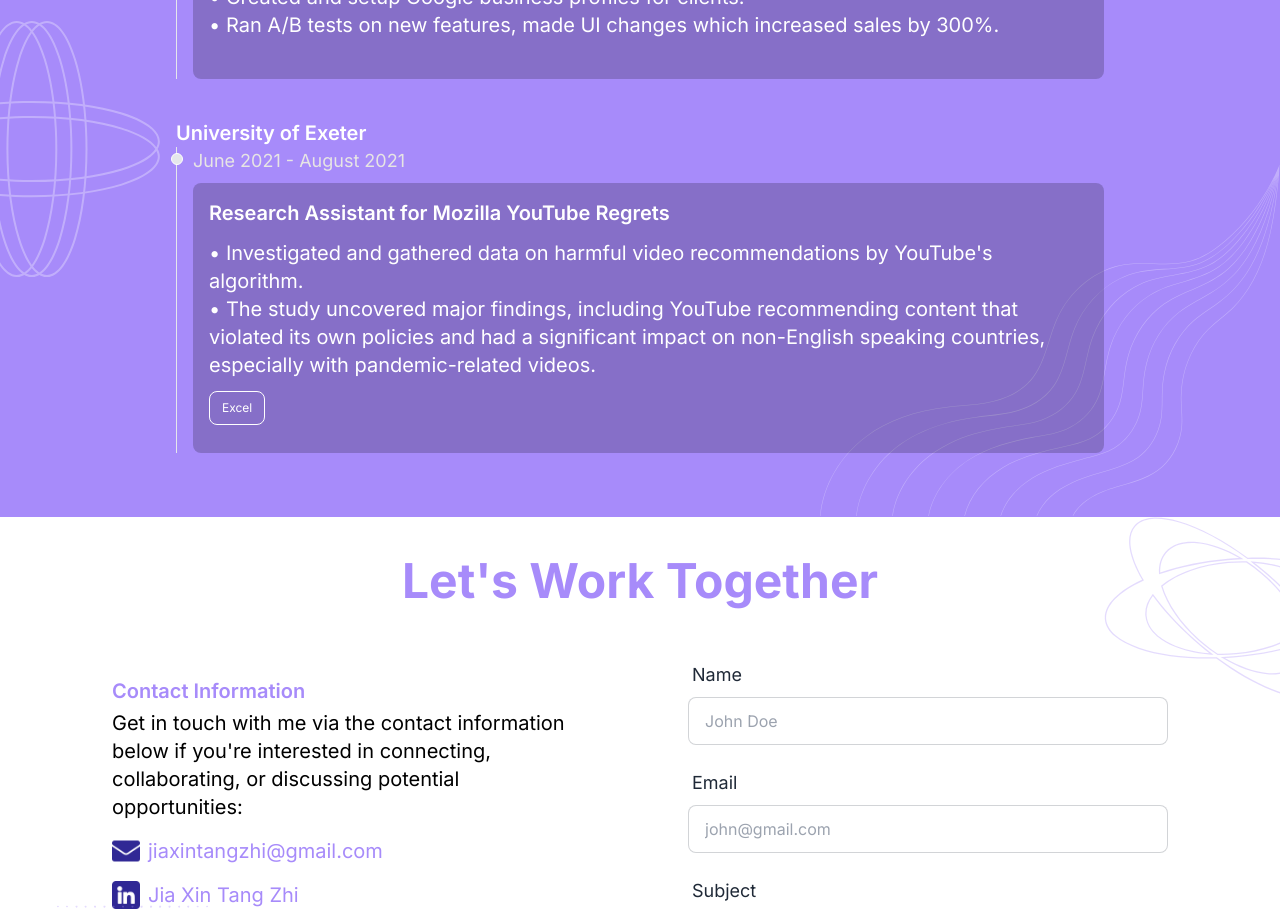
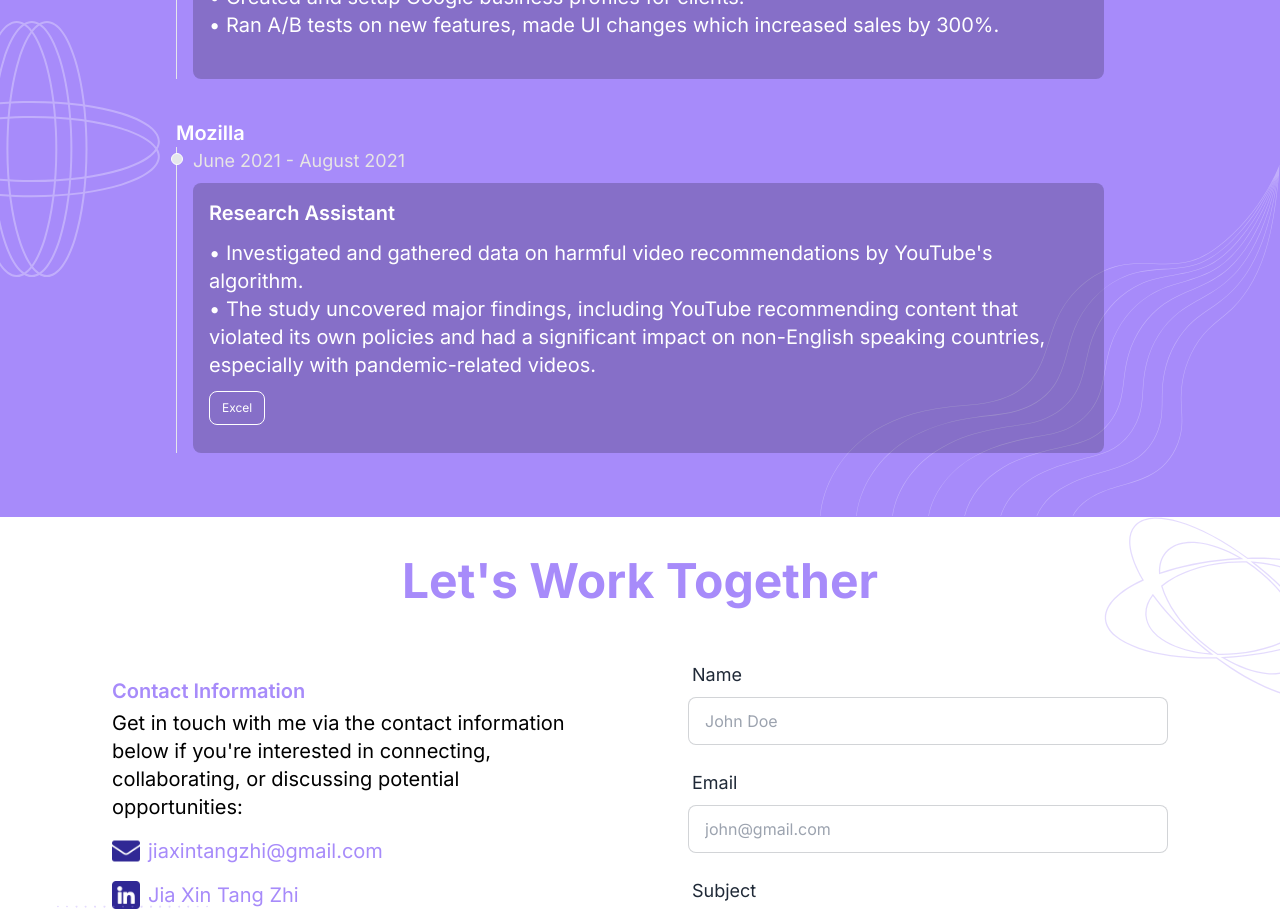
Before and after one commit to jiatangzhi/personal-web, a Vue app: page / in a window 1280 px wide. Shown: the part 4020-4931 px from the top of the page. Built offline with nearby package versions, Linux system fonts and the light colour scheme.

Commit message:
Update Experience.vue

```diff
--- a/src/components/Experience.vue
+++ b/src/components/Experience.vue
@@ -58,13 +58,13 @@
       </li>
     </ol>
 
-    <p class="font-semibold text-xl 2xl:text-2xl hover:text-pink-700 hover:cursor-pointer"><a href="https://foundation.mozilla.org/en/youtube/findings/" target="_blank" rel="noopener noreferrer">University of Exeter</a></p>
+    <p class="font-semibold text-xl 2xl:text-2xl hover:text-pink-700 hover:cursor-pointer"><a href="https://foundation.mozilla.org/en/youtube/findings/" target="_blank" rel="noopener noreferrer">Mozilla</a></p>
     <ol class="relative border-l border-gray-200 z-20">
       <li class="mb-6 ml-4">
           <div class="absolute w-3 h-3 bg-gray-200 rounded-full mt-1.5 -left-1.5 border border-white"></div>
           <time class="mb-1 text-sm font-normal leading-none text-stone-200 xl:text-lg">June 2021 - August 2021</time>
           <div class="bg-black bg-opacity-20 rounded-lg p-4 xl:text-lg mt-2">
-            <h3 class="text-lg font-semibold xl:text-xl mb-3">Research Assistant for Mozilla YouTube Regrets</h3>
+            <h3 class="text-lg font-semibold xl:text-xl mb-3">Research Assistant</h3>
             <ul class="lg:text-lg xl:text-xl">• Investigated and gathered data on harmful video recommendations by YouTube's algorithm.</ul>
             <ul class="lg:text-lg xl:text-xl">• The study uncovered major findings, including YouTube recommending content that violated its own policies and had a significant impact on non-English speaking countries, especially with pandemic-related videos.</ul>
             <div class="flex gap-x-4 flex-wrap gap-y-2 pb-2 mt-3 mb-1">
```
